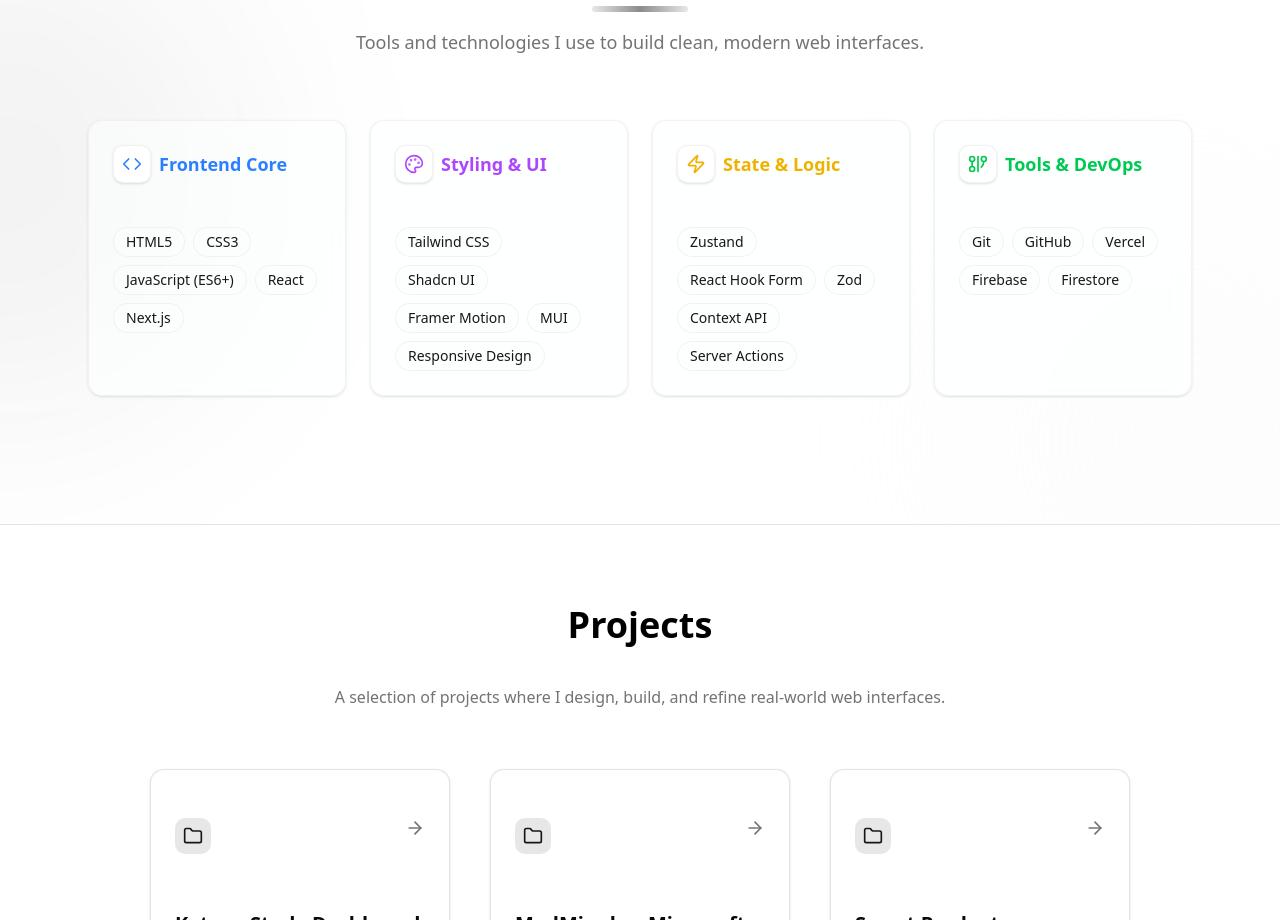
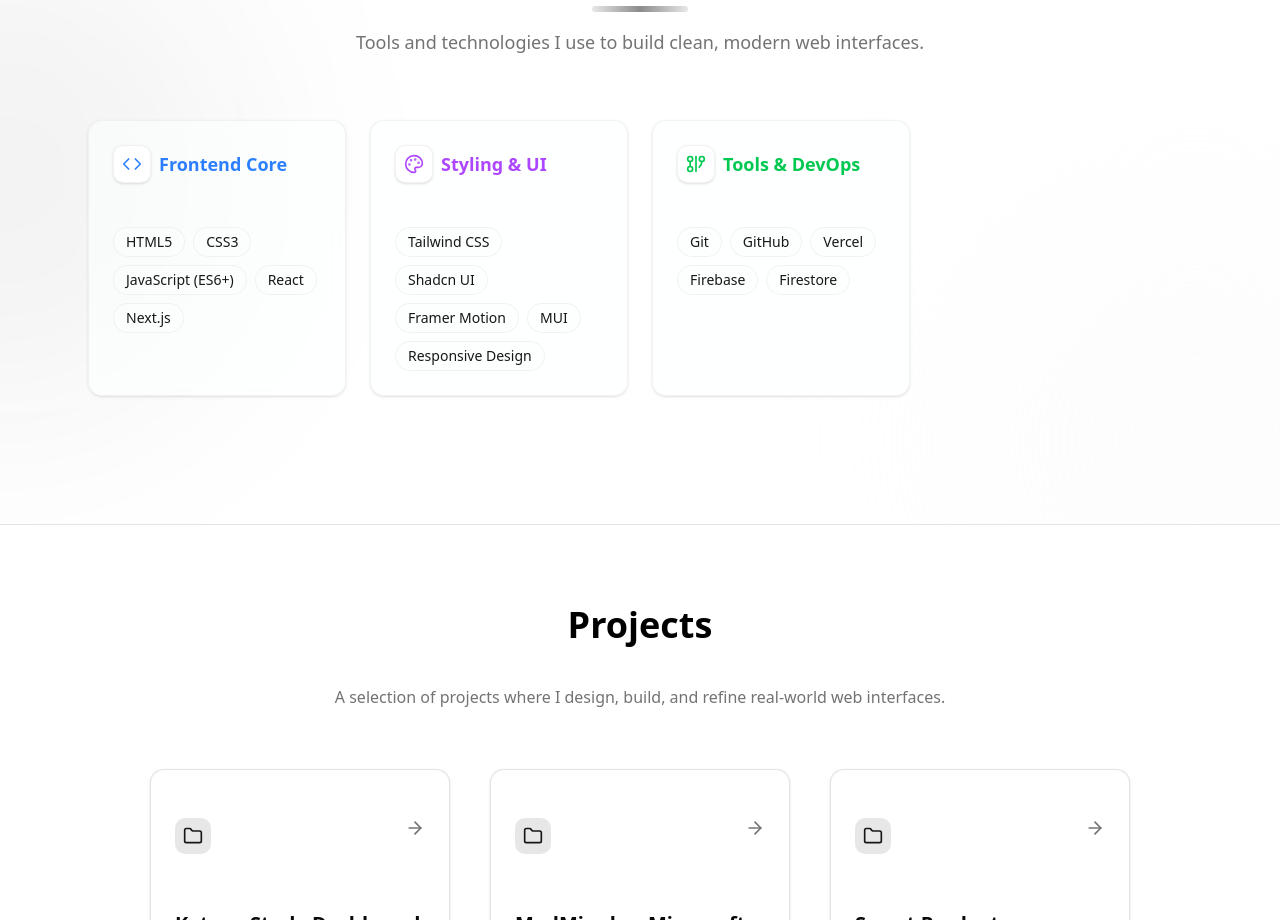
Before and after one commit to mohdragon010/mohamed-crafts, a Next.js app: page / in a window 1280 px wide. Shown: the part 1520-2440 px from the top of the page. Built offline with nearby package versions, Linux system fonts and the light colour scheme.

Commit message:
Remove 'State & Logic' category from skills
Removed 'State & Logic' category from skills list.

```diff
--- a/components/skills.jsx
+++ b/components/skills.jsx
@@ -24,15 +24,6 @@
             bgHover: "hover:bg-purple-500/5",
             borderHover: "hover:border-purple-500/50",
             badgeHover: "group-hover/card:bg-purple-500/10 group-hover/card:text-purple-500",
-        },
-        {
-            category: "State & Logic",
-            icon: <Zap className="w-5 h-5" />,
-            items: ["Zustand", "React Hook Form", "Zod", "Context API", "Server Actions"],
-            color: "text-yellow-500",
-            bgHover: "hover:bg-yellow-500/5",
-            borderHover: "hover:border-yellow-500/50",
-            badgeHover: "group-hover/card:bg-yellow-500/10 group-hover/card:text-yellow-500",
         },
         {
             category: "Tools & DevOps",
```
